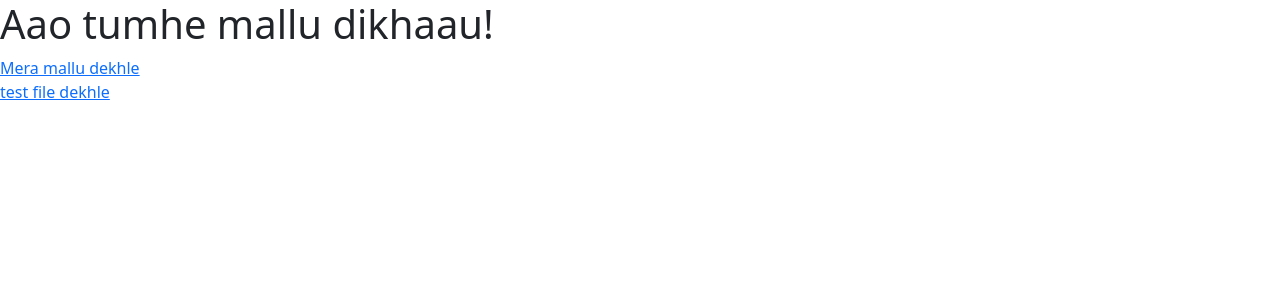
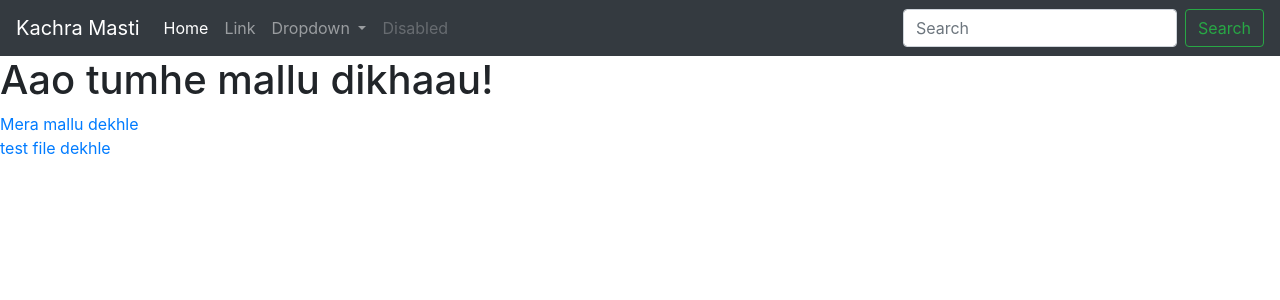
Before and after one commit to Dhruv1238/Django-Shopping-Site, a Django app: page / in a window 1280 px wide. Shown: the top 300 px of the page. Run offline with Django 4.2, Linux system fonts and the light colour scheme; some libraries are stand-ins or nearby versions.

Commit message:
inheritence of templates

```diff
--- /dev/null
+++ b/segragation/templates/segragation/base.html
@@ -0,0 +1,51 @@
+<!doctype html>
+<html lang="en">
+  <head>
+    <meta charset="utf-8">
+    <meta name="viewport" content="width=device-width, initial-scale=1">
+    <title>Kachra Masti</title>
+    <link href="https://cdn.jsdelivr.net/npm/bootstrap@5.2.3/dist/css/bootstrap.min.css" rel="stylesheet" integrity="sha384-rbsA2VBKQhggwzxH7pPCaAqO46MgnOM80zW1RWuH61DGLwZJEdK2Kadq2F9CUG65" crossorigin="anonymous">
+  </head>
+  <body>
+    <!-- Bootstrap CSS -->
+    <link rel="stylesheet" href="https://stackpath.bootstrapcdn.com/bootstrap/4.2.1/css/bootstrap.min.css" integrity="sha384-GJzZqFGwb1QTTN6wy59ffF1BuGJpLSa9DkKMp0DgiMDm4iYMj70gZWKYbI706tWS" crossorigin="anonymous">
+
+    <title>{%block title%} {%endblock%}</title>
+
+    <nav class="navbar navbar-expand-lg navbar-dark bg-dark">
+        <a class="navbar-brand" href="/segragate">Kachra Masti</a>
+        <button class="navbar-toggler" type="button" data-toggle="collapse" data-target="#navbarSupportedContent" aria-controls="navbarSupportedContent" aria-expanded="false" aria-label="Toggle navigation">
+          <span class="navbar-toggler-icon"></span>
+        </button>
+
+        <div class="collapse navbar-collapse" id="navbarSupportedContent">
+          <ul class="navbar-nav mr-auto">
+            <li class="nav-item active">
+              <a class="nav-link" href="#">Home <span class="sr-only">(current)</span></a>
+            </li>
+            <li class="nav-item">
+              <a class="nav-link" href="#">Link</a>
+            </li>
+            <li class="nav-item dropdown">
+              <a class="nav-link dropdown-toggle" href="#" id="navbarDropdown" role="button" data-toggle="dropdown" aria-haspopup="true" aria-expanded="false">
+                Dropdown
+              </a>
+              <div class="dropdown-menu" aria-labelledby="navbarDropdown">
+                <a class="dropdown-item" href="#">Action</a>
+                <a class="dropdown-item" href="#">Another action</a>
+                <div class="dropdown-divider"></div>
+                <a class="dropdown-item" href="#">Something else here</a>
+              </div>
+            </li>
+            <li class="nav-item">
+              <a class="nav-link disabled" href="#" tabindex="-1" aria-disabled="true">Disabled</a>
+            </li>
+          </ul>
+          <form class="form-inline my-2 my-lg-0">
+            <input class="form-control mr-sm-2" type="search" placeholder="Search" aria-label="Search">
+            <button class="btn btn-outline-success my-2 my-sm-0" type="submit">Search</button>
+          </form>
+        </div>
+      </nav>
+      {%block body%} {%endblock%}
+  </body>
--- a/shop/templates/shop/index.html
+++ b/shop/templates/shop/index.html
@@ -1,17 +1,40 @@
-<!doctype html>
-<html lang="en">
-  <head>
-    <meta charset="utf-8">
-    <meta name="viewport" content="width=device-width, initial-scale=1">
-    <title>Bootstrap demo</title>
-    <link href="https://cdn.jsdelivr.net/npm/bootstrap@5.2.3/dist/css/bootstrap.min.css" rel="stylesheet" integrity="sha384-rbsA2VBKQhggwzxH7pPCaAqO46MgnOM80zW1RWuH61DGLwZJEdK2Kadq2F9CUG65" crossorigin="anonymous">
-  </head>
-  <body>
-    <h1>Aao tumhe mallu dikhaau!</h1>
+<!--{%extends 'segragation/base.html'%}
+{%block title%}Kuch toh masti {%endblock%}
+  {%block body%}
+<h1>Aao tumhe mallu dikhaau!</h1>
     {% load static %}
     <a href="{%static 'shop/mallu.png' %}">Mera mallu dekhle</a>
     <br>
     <a href="{%static 'shop/test.txt' %}">test file dekhle</a>
     <script src="https://cdn.jsdelivr.net/npm/bootstrap@5.2.3/dist/js/bootstrap.bundle.min.js" integrity="sha384-kenU1KFdBIe4zVF0s0G1M5b4hcpxyD9F7jL+jjXkk+Q2h455rYXK/7HAuoJl+0I4" crossorigin="anonymous"></script>
-  </body>
-</html>
+    {%endblock%}-->
+
+    <!DOCTYPE html>
+    <html lang="en">
+    <head>
+        <meta charset="UTF-8">
+        <meta http-equiv="X-UA-Compatible" content="IE=edge">
+        <meta name="viewport" content="width=device-width, initial-scale=1.0">
+
+        <link href="https://cdn.jsdelivr.net/npm/bootstrap@5.3.0-alpha1/dist/css/bootstrap.min.css" rel="stylesheet" integrity="sha384-GLhlTQ8iRABdZLl6O3oVMWSktQOp6b7In1Zl3/Jr59b6EGGoI1aFkw7cmDA6j6gD" crossorigin="anonymous">
+        <link rel="stylesheet" href="css/style.css">
+
+        <script src="https://cdn.jsdelivr.net/npm/bootstrap@5.3.0-alpha1/dist/js/bootstrap.bundle.min.js" integrity="sha384-w76AqPfDkMBDXo30jS1Sgez6pr3x5MlQ1ZAGC+nuZB+EYdgRZgiwxhTBTkF7CXvN" crossorigin="anonymous"></script>
+
+        <title>Waste Management</title>
+    </head>
+    <body>
+        <nav class="navbar  navbar-expand-lg">
+            <div class="container-fluid">
+                <div class="navbar-header">
+                    <a class="navbar-brand" href="#">Waste Management</a>
+                </div>
+                <ul class="nav navbar-nav">
+                    <li><a class="nav-link" href="#">Sign in</a></li>
+                    <li><a class="nav-link" href="#">About us</a></li>
+                    <li><a class="nav-link" href="#">Contact us</a></li>
+                </ul>
+            </div>
+        </nav>
+    </body>
+    </html>
```
Also changed, not shown: segragation/templates/segragation/index.html (+17 -57 lines).
